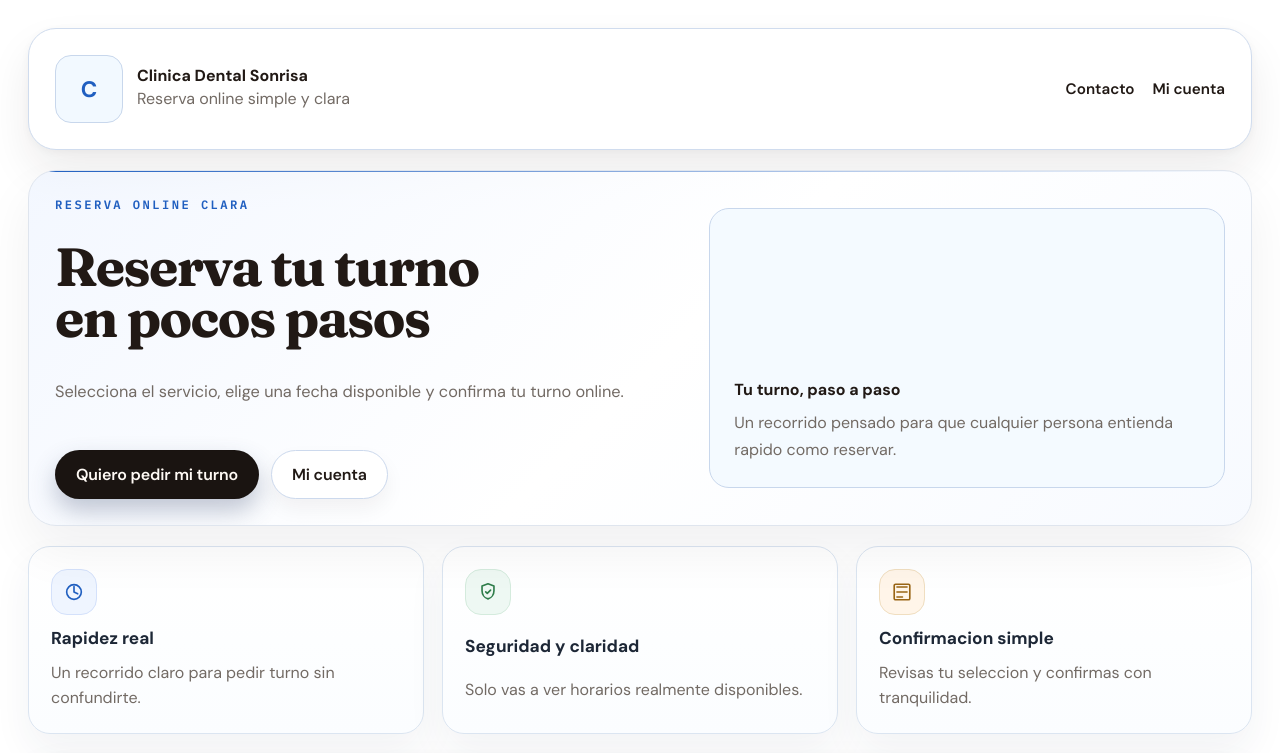
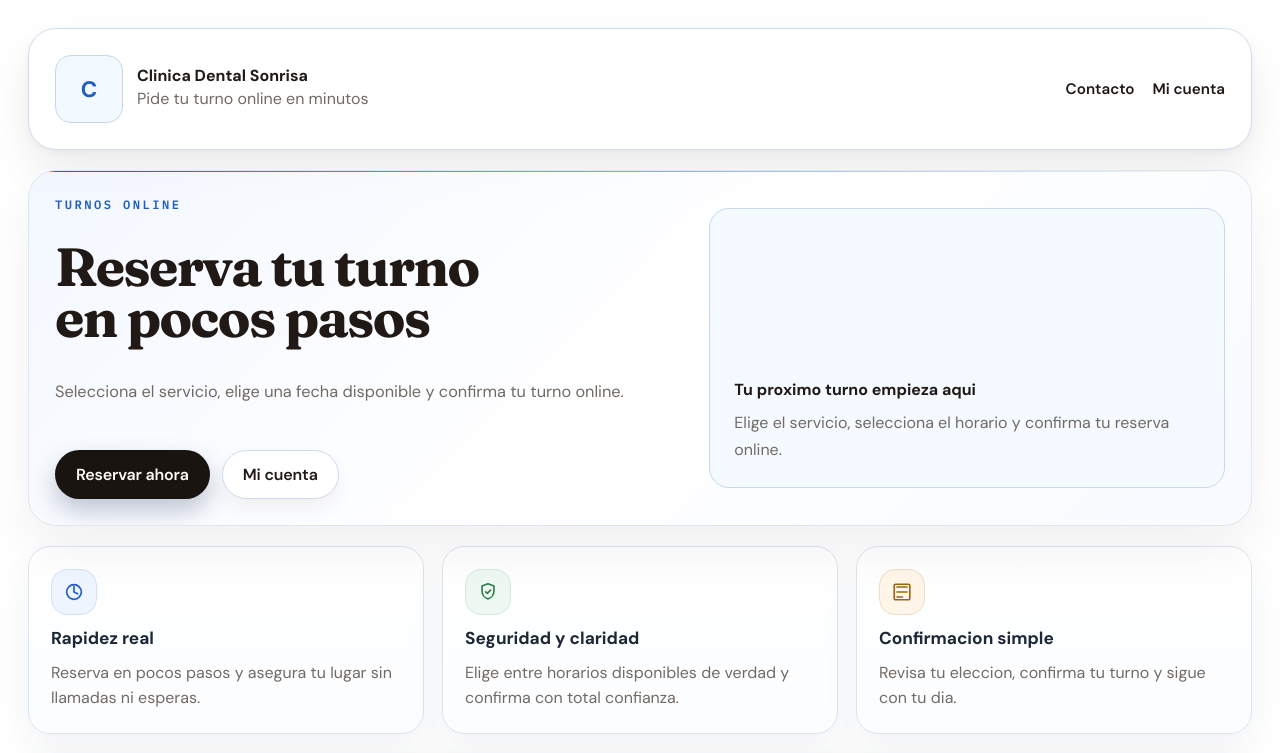
Before and after one commit to faculpda/Turnero, a Next.js app: page /dentista in a window 1280 px wide. Shown: the top 753 px of the page. Built offline with nearby package versions, Linux system fonts and the light colour scheme; no server answers; the database is empty.

Commit message:
feat: orientar pagina publica a la conversion

```diff
--- a/components/tenant/booking-form.tsx
+++ b/components/tenant/booking-form.tsx
@@ -200,7 +200,7 @@ export function TenantBookingForm({
       <div className="booking-wizard-header">
         <span className="eyebrow">Solicitud guiada</span>
         <h2>Solicitar un turno</h2>
-        <p className="muted">Te hacemos una pregunta por vez para que reservar sea claro y facil.</p>
+        <p className="muted">Elige tu servicio, selecciona horario y confirma tu reserva online.</p>
       </div>
 
       <div className="booking-progress-grid" aria-label="Progreso de la reserva">
--- a/components/tenant/public-home.tsx
+++ b/components/tenant/public-home.tsx
@@ -52,7 +52,7 @@ export function TenantPublicHome({
           )}
           <div>
             <strong>{tenant.siteTitle ?? tenant.name}</strong>
-            <p className="muted">Reserva online simple y clara</p>
+            <p className="muted">Pide tu turno online en minutos</p>
           </div>
         </div>
         <div className="tenant-public-nav">
@@ -67,12 +67,12 @@ export function TenantPublicHome({
 
       <section className="hero tenant-hero tenant-public-banner">
         <div className="tenant-public-banner-copy">
-          <span className="eyebrow">Reserva online clara</span>
+          <span className="eyebrow">Turnos online</span>
           <h1>{tenant.headline}</h1>
           <p className="muted hero-copy">{tenant.description}</p>
           <div className="actions">
             <Link className="button primary tenant-primary-button" href="#solicitar-turno">
-              {tenant.ctaLabel ?? "Quiero pedir mi turno"}
+              {tenant.ctaLabel ?? "Reservar ahora"}
             </Link>
             <Link className="button secondary" href={profileLink}>
               Mi cuenta
@@ -85,10 +85,8 @@ export function TenantPublicHome({
             <img alt={tenant.siteTitle ?? tenant.name} className="tenant-cover" src={tenant.heroImageUrl} />
           ) : (
             <div className="tenant-cover-placeholder">
-              <strong>Tu turno, paso a paso</strong>
-              <p className="muted">
-                Un recorrido pensado para que cualquier persona entienda rapido como reservar.
-              </p>
+              <strong>Tu proximo turno empieza aqui</strong>
+              <p className="muted">Elige el servicio, selecciona el horario y confirma tu reserva online.</p>
             </div>
           )}
         </aside>
@@ -108,7 +106,7 @@ export function TenantPublicHome({
             </svg>
           </div>
           <strong>Rapidez real</strong>
-          <p className="muted">Un recorrido claro para pedir turno sin confundirte.</p>
+          <p className="muted">Reserva en pocos pasos y asegura tu lugar sin llamadas ni esperas.</p>
         </article>
         <article className="tenant-public-info-card tenant-public-info-card-trust">
           <div className="tenant-public-info-icon" aria-hidden="true">
@@ -130,7 +128,7 @@ export function TenantPublicHome({
             </svg>
           </div>
           <strong>Seguridad y claridad</strong>
-          <p className="muted">Solo vas a ver horarios realmente disponibles.</p>
+          <p className="muted">Elige entre horarios disponibles de verdad y confirma con total confianza.</p>
         </article>
         <article className="tenant-public-info-card tenant-public-info-card-simple">
           <div className="tenant-public-info-icon" aria-hidden="true">
@@ -145,7 +143,7 @@ export function TenantPublicHome({
             </svg>
           </div>
           <strong>Confirmacion simple</strong>
-          <p className="muted">Revisas tu seleccion y confirmas con tranquilidad.</p>
+          <p className="muted">Revisa tu eleccion, confirma tu turno y sigue con tu dia.</p>
         </article>
       </section>
 
```
